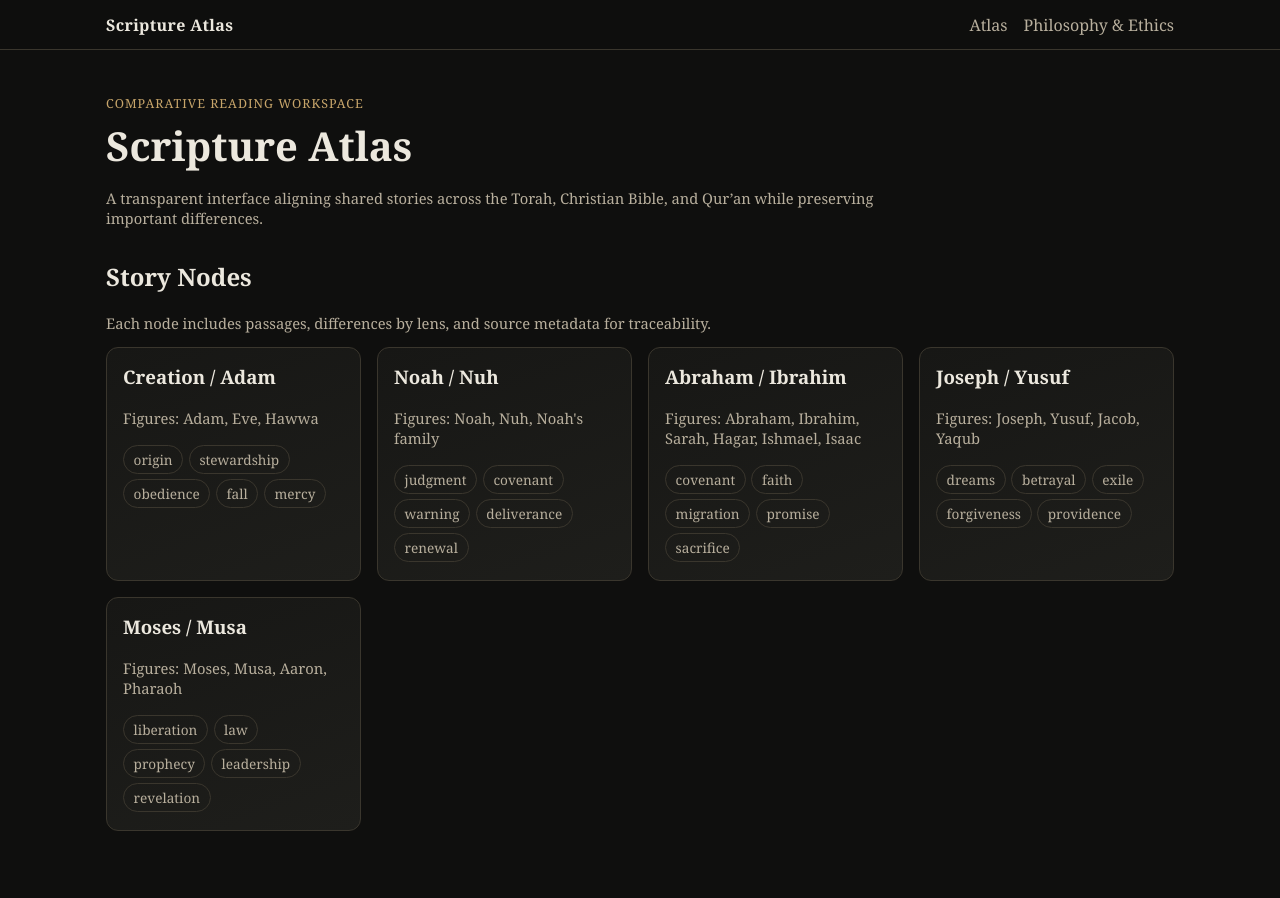
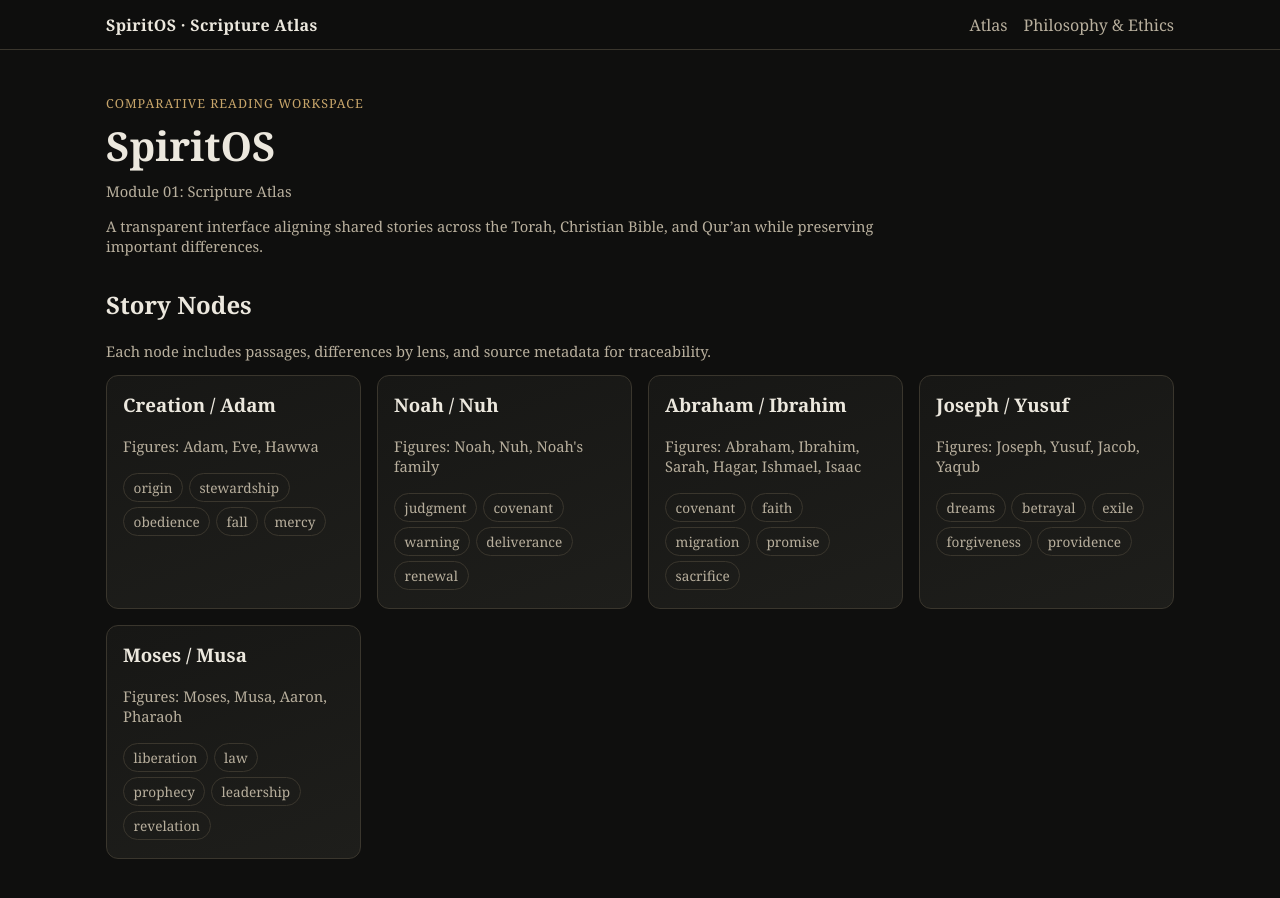
Before and after one commit to samuelgeorgejohnson/scripture_atlas, a Next.js app in the folder scripture-atlas/: page / in a window 1280 px wide. Shown: the top 898 px of the page. Built offline with nearby package versions, Linux system fonts and the light colour scheme.

Commit message:
Rebrand app to SpiritOS while preserving Scripture Atlas module

```diff
--- a/scripture-atlas/package.json
+++ b/scripture-atlas/package.json
@@ -1,5 +1,5 @@
 {
-  "name": "scripture-atlas",
+  "name": "spiritos",
   "version": "0.1.0",
   "private": true,
   "scripts": {
--- a/scripture-atlas/src/app/layout.tsx
+++ b/scripture-atlas/src/app/layout.tsx
@@ -3,7 +3,7 @@ import type { Metadata } from 'next';
 import { MainNav } from '@/components/MainNav';
 
 export const metadata: Metadata = {
-  title: 'Scripture Atlas',
+  title: 'SpiritOS — Scripture Atlas',
   description: 'Comparative scripture interface for shared Abrahamic stories'
 };
 
--- a/scripture-atlas/src/app/page.tsx
+++ b/scripture-atlas/src/app/page.tsx
@@ -12,7 +12,8 @@ export default function HomePage() {
     <main className="container">
       <section className="hero">
         <p className="eyebrow">Comparative Reading Workspace</p>
-        <h1>Scripture Atlas</h1>
+        <h1>SpiritOS</h1>
+        <p className="small" style={{ marginTop: '0.25rem', marginBottom: 0 }}>Module 01: Scripture Atlas</p>
         <p className="small" style={{ maxWidth: 820 }}>
           A transparent interface aligning shared stories across the Torah, Christian Bible, and Qur’an while preserving
           important differences.
--- a/scripture-atlas/src/app/philosophy/page.tsx
+++ b/scripture-atlas/src/app/philosophy/page.tsx
@@ -3,7 +3,7 @@ export default function PhilosophyPage() {
     <main className="container">
       <h1>Philosophy & Ethics</h1>
       <p className="small" style={{ maxWidth: 900 }}>
-        Scripture Atlas is designed as a transparent comparison tool. It does not rank traditions, resolve doctrine, or
+        SpiritOS's Scripture Atlas module is designed as a transparent comparison tool. It does not rank traditions, resolve doctrine, or
         reduce disagreements to a single viewpoint.
       </p>
 
--- a/scripture-atlas/src/components/MainNav.tsx
+++ b/scripture-atlas/src/components/MainNav.tsx
@@ -10,7 +10,7 @@ export function MainNav() {
     <header className="site-header">
       <div className="container header-inner">
         <Link href="/" className="brand">
-          Scripture Atlas
+          SpiritOS · Scripture Atlas
         </Link>
         <nav aria-label="Primary">
           <ul className="nav-list">
```
Also changed, not shown: 3 other files (tests, documents, lock files or other folders).
